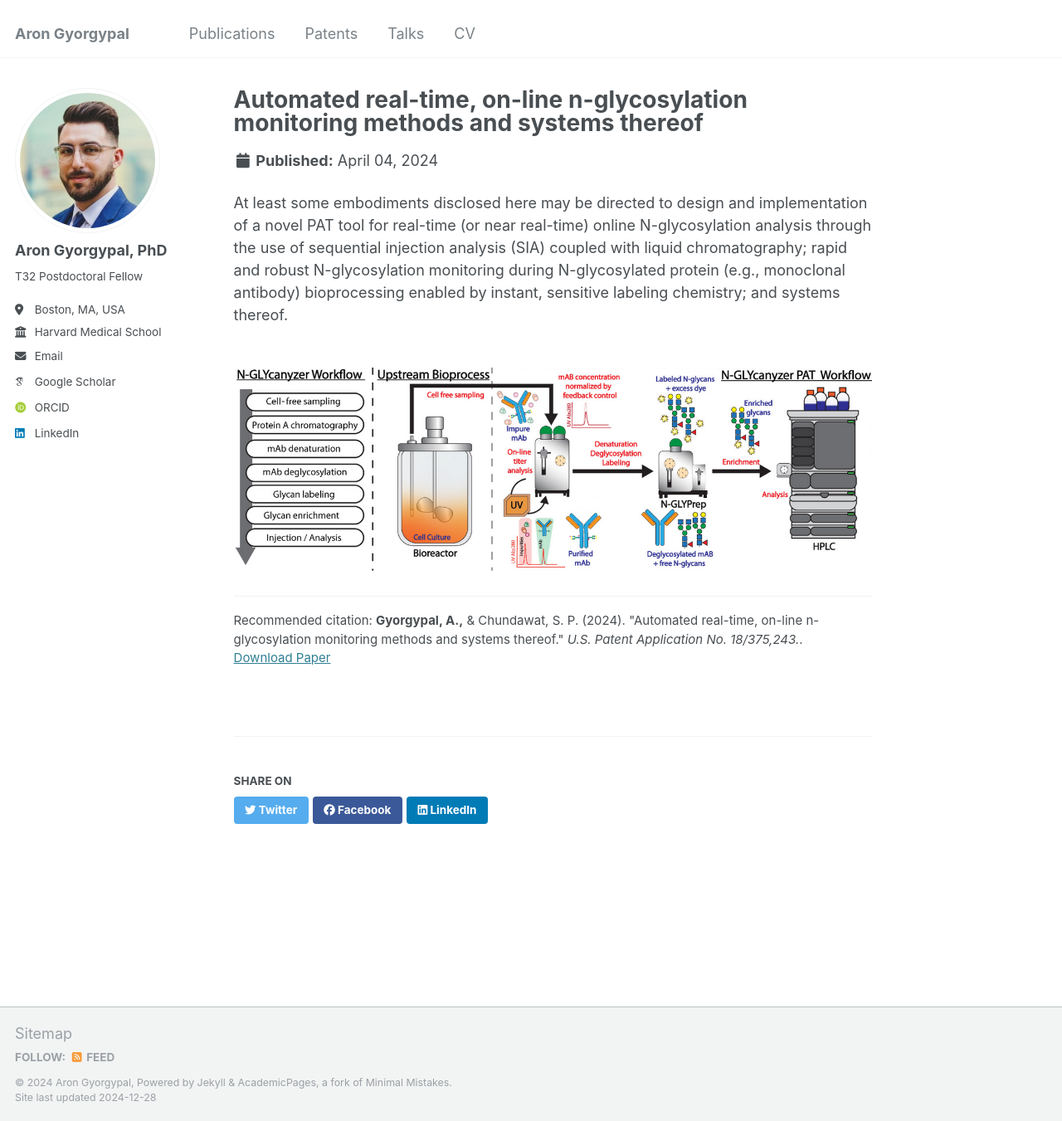
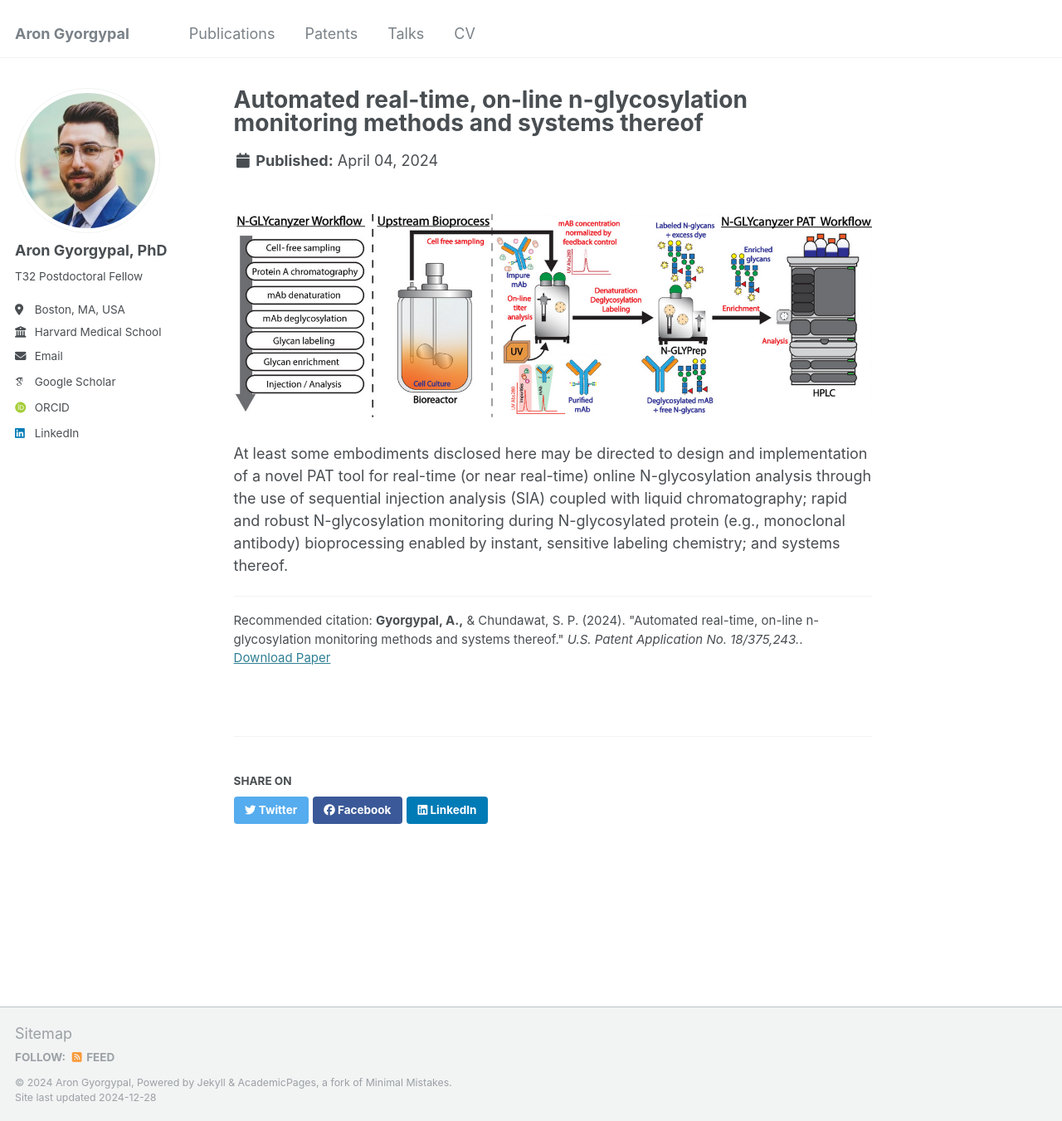
Before and after one commit to AGyorgypal/AGyorgypal.github.io, a Jekyll site: the page built from _patents/NGLYcanyzer.md, in a window 1280 px wide and 1351 px high. Shown: the whole window at 83% size. Built offline with Jekyll 4.4.1, drawn with Linux system fonts in a browser that asks for light colours; some web fonts are replaced.

Commit message:
Update NGLYcanyzer.md

```diff
--- a/_patents/NGLYcanyzer.md
+++ b/_patents/NGLYcanyzer.md
@@ -6,11 +6,11 @@ excerpt: 'At least some embodiments disclosed here may be directed to design and
 date: 2024-04-04
 paperurl: 'https://patents.google.com/patent/US20240110925A1/en'
 citation: '<b>Gyorgypal, A.,</b> & Chundawat, S. P. (2024). &quot;Automated real-time, on-line n-glycosylation monitoring methods and systems thereof.&quot; <i>U.S. Patent Application No. 18/375,243.</i>.'
+
 ---
 
+<br/><img src='/files/GLYCanyzer.png'>
 
 At least some embodiments disclosed here may be directed to design and implementation of a novel PAT tool for real-time (or near real-time) online N-glycosylation analysis through the use of sequential injection analysis (SIA) coupled with liquid chromatography; rapid and robust N-glycosylation monitoring during N-glycosylated protein (e.g., monoclonal antibody) bioprocessing enabled by instant, sensitive labeling chemistry; and systems thereof.
 
-<br/><img src='/files/GLYCanyzer.png'>
-
 ---
```
